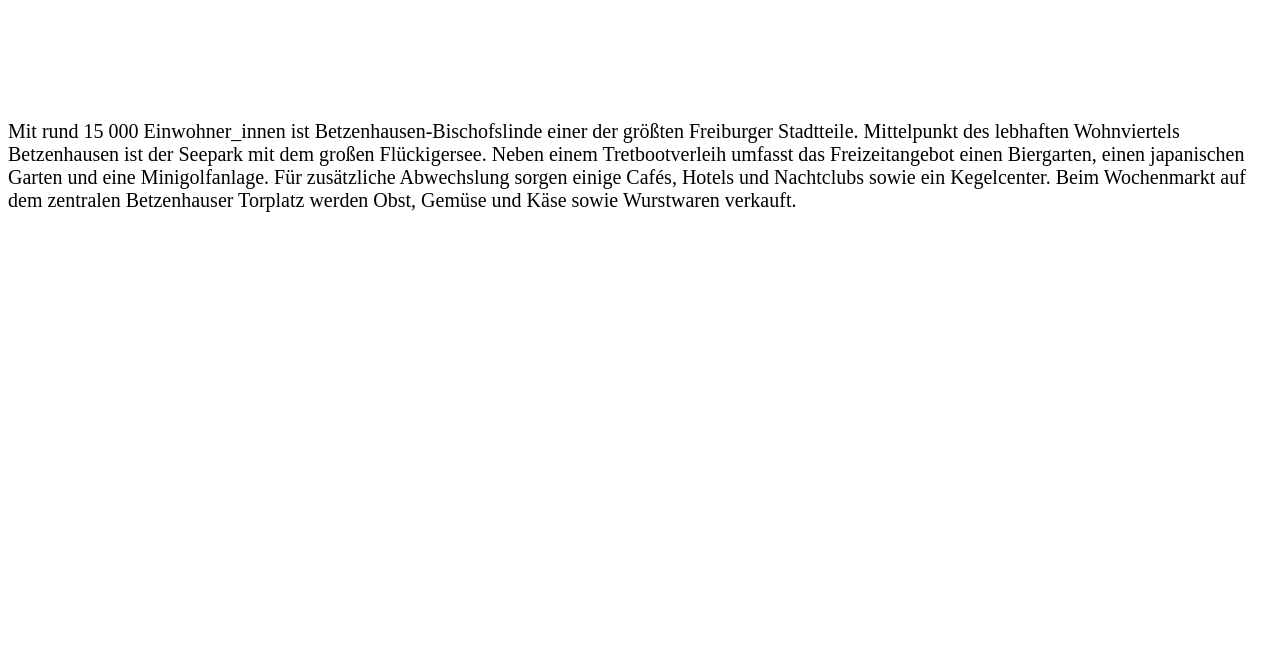
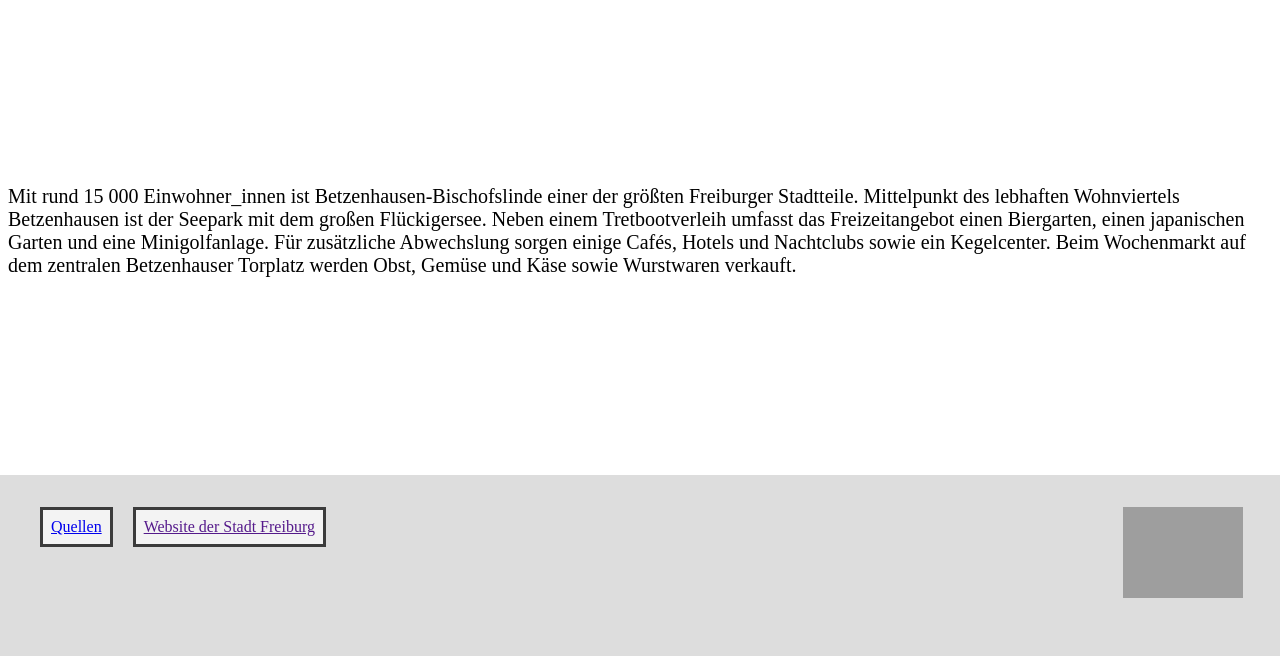
Before and after one commit to Zip-creations/BOK_HTML_Course, a plain HTML site: page project/index.html in a window 1280 px wide. Shown: the part 144-800 px from the top of the page. Drawn offline with nearby package versions, Linux system fonts and the light colour scheme; grey boxes are pictures that could not be loaded.

Commit message:
added footer

```diff
--- a/project/css/index.css
+++ b/project/css/index.css
@@ -1,6 +1,6 @@
 body {
     display: grid;
-    grid-template: 10% 10% 1fr/ 1fr 1fr 1fr;
+    grid-template: 10% 10% 1fr 10%/ 1fr 1fr 1fr;
 }
 
 body>nav {
@@ -17,6 +17,6 @@ section>p {
     font-size: 20px;
 }
 
-header {
+header, footer {
     grid-column: 1/4;
 }
--- /dev/null
+++ b/project/css/sources.css
@@ -0,0 +1,4 @@
+body>nav {
+    flex-direction: column;
+    align-content: flex-start;
+}
--- a/project/css/stylesheet.css
+++ b/project/css/stylesheet.css
@@ -2,7 +2,10 @@ body {
     height: 100%;
     width: 99%;
     display: grid;
-    grid-template: 10% 10% 1fr/ 1fr;
+    grid-template: "a" 10%
+                    "b" 10%
+                    "c" auto
+                    "d" minmax(10%, 100px);
 }
 
 header {
@@ -25,6 +28,7 @@ body>nav {
 
 nav>a, nav>button {
     text-decoration: none;
+    text-align: center;
     font-family: "Permanent marker";
     font-size: 25px;
     color: rgb(0, 7, 107);
@@ -52,3 +56,39 @@ img {
     width: 99%;
     height: 99%;
 }
+
+footer {
+    margin-top: 10px;
+    grid-row: 4/5;
+    grid-column: 1/2;
+    background-color: rgb(221, 221, 221);
+    box-shadow: 0 50vh 0 50vh rgb(221, 221, 221); /*height: 100%;*/
+    padding: 2em;
+}
+
+footer>div {
+    display: flex;
+    justify-content: space-between;
+    flex-wrap: wrap;
+}
+
+footer>div>div {
+    display: flex;
+    justify-content: flex-start;
+    flex-wrap: wrap;
+    align-content: flex-start;
+    gap: 20px;
+}
+
+footer>div>div>a {
+    background-color: rgb(243, 243, 243);
+    border: rgb(59, 59, 59) 3px solid;
+    text-align: center;
+    padding: 0.5em;
+}
+
+footer>div>img {
+    width: 10%;
+    height: auto;
+    justify-self: right;
+}
--- a/project/index.html
+++ b/project/index.html
@@ -29,7 +29,13 @@
       </p>
     </section>
     <footer>
-
+      <div>
+        <div>
+          <a href="sources.html">Quellen</a>
+          <a href="">Website der Stadt Freiburg</a>
+        </div>
+        <img src="images/Gaskugel.png" alt="">
+      </div>
     </footer>
     <script src="https://code.jquery.com/jquery-latest.js"></script>
     <script src="scripts.js"></script>
```
Also changed, not shown: project/css/galerie.css (+7 -1 lines), project/galerie.html (+6 -0 lines), project/sources.html (added, +30 -0 lines).
